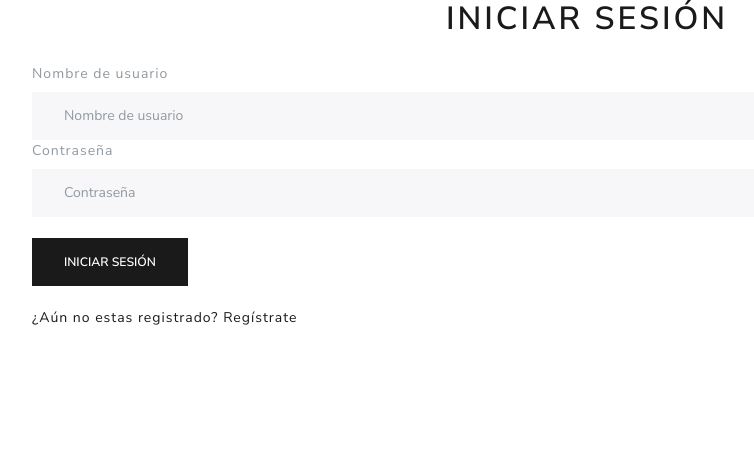
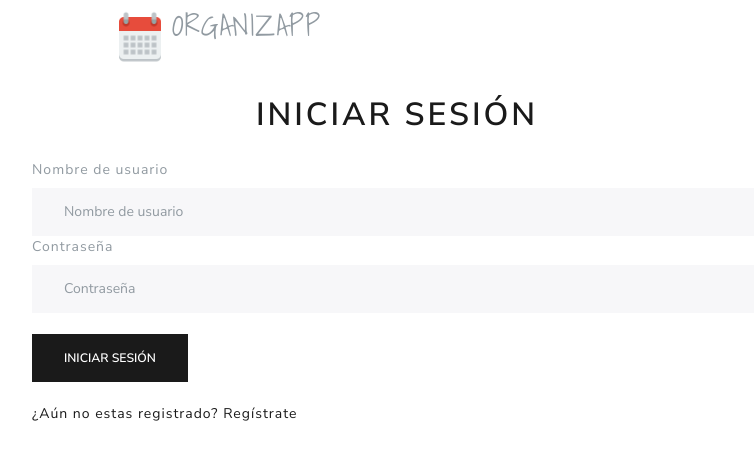
Before and after one commit to kubos777/Calendario, a Django app: page /login in a window 1280 px wide. Shown: the top 460 px of the page, without its empty margins (53-807 px from the left). Run offline with Django 3.2, Linux system fonts and the light colour scheme; some libraries are stand-ins or nearby versions.

Commit message:
Ajustando para V&V de Software:P

```diff
--- a/calenda/static/calenda/css/style.css
+++ b/calenda/static/calenda/css/style.css
@@ -31,3 +31,19 @@ height: auto;
 .salir{
     color: green;
 }
+
+.pform{
+    margin-top: 30px;
+}
+
+.fornav{
+    margin-left:  80px;
+    margin-top: 10px;
+    width: 5%;
+    height: auto;
+}
+.textLogo{
+    margin-top: 100px;
+    font-size: 30px;
+    font-family: 'Shadows Into Light', cursive;
+}
--- a/templates/calenda/base.html
+++ b/templates/calenda/base.html
@@ -7,7 +7,7 @@
   {% load static %}
   <link rel="icon" type="image/png" href="{% static 'calenda/img/cal.png' %}">
   <link rel="stylesheet" href="{% static 'calenda/css/bootstrap.min.css' %}">
-  <link rel="stylesheet" href="{% static 'calenda/css/style.css' %}">
+  <link rel="stylesheet" href="{% static 'calenda/css/style.css' %}"><link href="https://fonts.googleapis.com/css?family=Shadows+Into+Light" rel="stylesheet">
 
   <title>Calendario</title>
 </head>
--- a/templates/registration/login.html
+++ b/templates/registration/login.html
@@ -1,11 +1,19 @@
 {% extends 'calenda/base.html' %}
+{% load staticfiles %}
+{% block content %}
+<div class=" container">
+  <img src="{% static 'calenda/img/cal.png' %}" alt="Logo de la aplicación" class="fornav">
+    <span class="textLogo">ORGANIZAPP</span>
+</div>
 
-{% block content %}
-<div class="page-center container">
+<div class="container">
 
+<div class="row">
+<div class="col-8">
 <form method="POST" >
-	<h1 class="center">Iniciar sesión</h1>
-	{% csrf_token %}
+{% csrf_token %}
+	<h1 class="center pform">Iniciar sesión</h1>
+
 	{% for field in form %}
 		{{ field.errors}}
 		<label>{{ field.label }}</label>
@@ -17,4 +25,7 @@
 	<a href="/registrate">¿Aún no estas registrado? Regístrate</a>
 </form>
 </div>
+</div>
+
+</div>
 {% endblock %}
--- a/templates/registration/registrate.html
+++ b/templates/registration/registrate.html
@@ -4,8 +4,8 @@
 <div class="page-center container">
 
 <form method="POST" >
+    {% csrf_token %}
 	<h1 class="center">Regístrate</h1>
-	{% csrf_token %}
 	{% for field in form %}
 		{{ field.errors}}
 		<label>{{ field.label }}</label>
@@ -13,7 +13,8 @@
 	{% endfor %}
 
 	<br>
-	<button type="submit" class="btn btn-primary">Regístrarme</button><br><br>
+	<button type="submit" class="btn btn-primary">Regístrarme</button>
+    <a href="{% url 'login' %}" class="btn btn-primary">Iniciar sesión</a><br><br>
 
 </form>
 </div>
```
Also changed, not shown: db.sqlite3.
